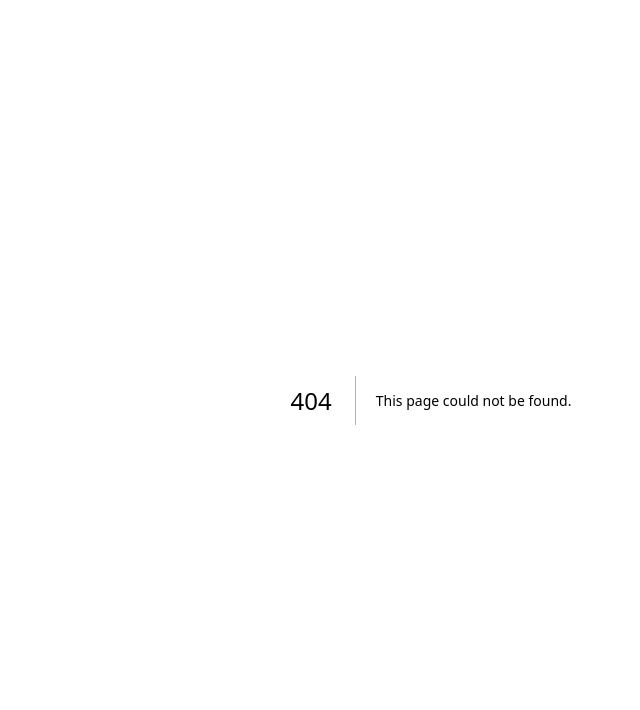
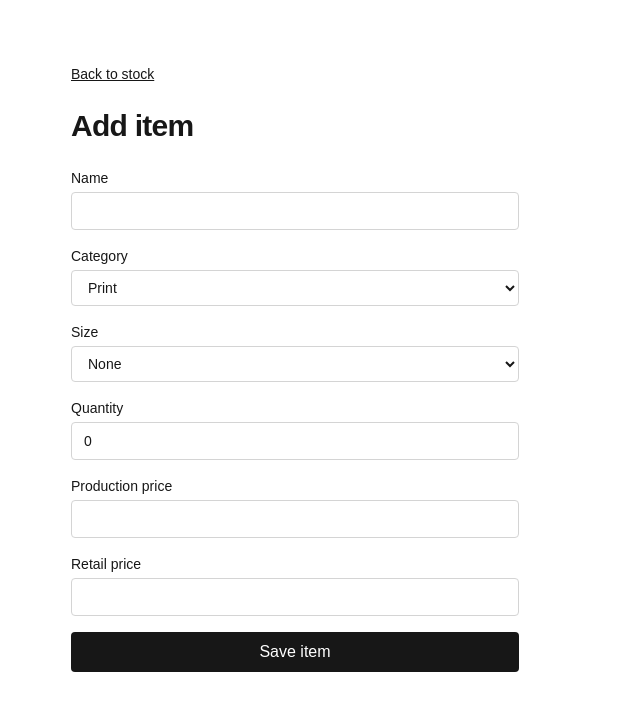
Before and after one commit to megamikanx/artist-alley-stock, a Next.js app: page /items/new in a window 1280 px wide. Before the commit this address had no page. Shown: the top 710 px of the page, without its empty margins (209-849 px from the left). Built offline with nearby package versions, Linux system fonts and the light colour scheme.

Commit message:
feat: save items

```diff
--- /dev/null
+++ b/src/app/items/[id]/page.tsx
@@ -0,0 +1,46 @@
+import Link from "next/link";
+import { notFound } from "next/navigation";
+import { createClient } from "@/lib/supabase/server";
+import { updateItem } from "../actions";
+import { ItemForm } from "../item-form";
+import type { ItemCategory, ItemSize } from "../types";
+
+export default async function EditItemPage({
+  params,
+  searchParams,
+}: {
+  params: Promise<{ id: string }>;
+  searchParams: Promise<{ error?: string }>;
+}) {
+  const { id } = await params;
+  const { error } = await searchParams;
+  const supabase = await createClient();
+  const { data: item } = await supabase
+    .from("items")
+    .select(
+      "id, name, category, size, quantity, production_price, retail_price",
+    )
+    .eq("id", Number(id))
+    .maybeSingle();
+
+  if (!item) notFound();
+
+  return (
+    <main className="mx-auto flex min-h-screen max-w-3xl flex-col gap-6 px-6 py-16">
+      <Link href="/" className="text-sm underline">
+        Back to stock
+      </Link>
+      <h1 className="text-3xl font-semibold tracking-tight">Edit item</h1>
+      {error ? <p className="text-sm text-red-600">{error}</p> : null}
+      <ItemForm
+        action={updateItem}
+        submitLabel="Save changes"
+        item={{
+          ...item,
+          category: item.category as ItemCategory,
+          size: item.size as ItemSize | null,
+        }}
+      />
+    </main>
+  );
+}
--- /dev/null
+++ b/src/app/items/actions.ts
@@ -0,0 +1,105 @@
+"use server";
+
+import { redirect } from "next/navigation";
+import { createClient } from "@/lib/supabase/server";
+
+const categories = ["print", "sticker", "handmade"] as const;
+const sizes = ["A3", "A4", "A5"] as const;
+
+function itemErrorMessage(error: { code?: string; message: string }) {
+  if (error.code === "23505") {
+    return "You already have an item with this name, category, and size.";
+  }
+  if (error.code === "23514") {
+    return "Prints need a size of A3, A4, or A5.";
+  }
+  return error.message;
+}
+
+function readItem(formData: FormData) {
+  const name = String(formData.get("name") ?? "").trim();
+  const category = String(formData.get("category") ?? "");
+  const size = String(formData.get("size") ?? "").trim();
+  const quantityRaw = String(formData.get("quantity") ?? "").trim();
+  const productionRaw = String(formData.get("production_price") ?? "").trim();
+  const retailRaw = String(formData.get("retail_price") ?? "").trim();
+  const quantity = Number(quantityRaw);
+  const money = /^\d+(\.\d{1,2})?$/;
+
+  if (!name) return { error: "Enter a name." };
+  if (!categories.includes(category as (typeof categories)[number])) {
+    return { error: "Choose a category." };
+  }
+  if (!Number.isInteger(quantity) || quantity < 0) {
+    return { error: "Quantity must be a whole number, zero or more." };
+  }
+  if (!money.test(productionRaw) || !money.test(retailRaw)) {
+    return { error: "Prices need dollars and up to two cents." };
+  }
+
+  const printSize = sizes.includes(size as (typeof sizes)[number]) ? size : "";
+  if (category === "print" && !printSize) {
+    return { error: "Prints need a size of A3, A4, or A5." };
+  }
+
+  return {
+    item: {
+      name,
+      category,
+      size: category === "print" ? printSize : null,
+      quantity,
+      production_price: productionRaw,
+      retail_price: retailRaw,
+    },
+  };
+}
+
+export async function createItem(formData: FormData) {
+  const parsed = readItem(formData);
+  if ("error" in parsed && parsed.error) {
+    redirect(`/items/new?error=${encodeURIComponent(parsed.error)}`);
+  }
+
+  const supabase = await createClient();
+  const {
+    data: { user },
+  } = await supabase.auth.getUser();
+  if (!user) redirect("/login");
+
+  const { error } = await supabase.from("items").insert({
+    ...parsed.item,
+    artist_id: user.id,
+  });
+
+  if (error) {
+    redirect(`/items/new?error=${encodeURIComponent(itemErrorMessage(error))}`);
+  }
+
+  redirect("/");
+}
+
+export async function updateItem(formData: FormData) {
+  const id = Number(formData.get("id"));
+  const back = `/items/${id}`;
+  const parsed = readItem(formData);
+  if (!Number.isInteger(id)) redirect("/?error=missing");
+  if ("error" in parsed && parsed.error) {
+    redirect(`${back}?error=${encodeURIComponent(parsed.error)}`);
+  }
+
+  const supabase = await createClient();
+  const { data, error } = await supabase
+    .from("items")
+    .update({ ...parsed.item, updated_at: new Date().toISOString() })
+    .eq("id", id)
+    .select("id");
+
+  if (error) {
+    redirect(`${back}?error=${encodeURIComponent(itemErrorMessage(error))}`);
+  }
+  if (!data?.length) {
+    redirect(`${back}?error=${encodeURIComponent("Item not found.")}`);
+  }
+
+  redirect("/");
+}
--- /dev/null
+++ b/src/app/items/item-form.tsx
@@ -0,0 +1,101 @@
+import type { ItemCategory, ItemSize } from "./types";
+
+export function ItemForm({
+  action,
+  item,
+  submitLabel,
+}: {
+  action: (formData: FormData) => void | Promise<void>;
+  submitLabel: string;
+  item?: {
+    id?: number;
+    name: string;
+    category: ItemCategory;
+    size: ItemSize | null;
+    quantity: number;
+    production_price: string | number;
+    retail_price: string | number;
+  };
+}) {
+  return (
+    <form action={action} className="flex max-w-md flex-col gap-4">
+      {item?.id ? <input type="hidden" name="id" value={item.id} /> : null}
+      <label className="flex flex-col gap-1 text-sm">
+        Name
+        <input
+          name="name"
+          required
+          defaultValue={item?.name ?? ""}
+          className="rounded border border-neutral-300 px-3 py-2"
+        />
+      </label>
+      <label className="flex flex-col gap-1 text-sm">
+        Category
+        <select
+          name="category"
+          defaultValue={item?.category ?? "print"}
+          className="rounded border border-neutral-300 px-3 py-2"
+        >
+          <option value="print">Print</option>
+          <option value="sticker">Sticker</option>
+          <option value="handmade">Handmade</option>
+        </select>
+      </label>
+      <label className="flex flex-col gap-1 text-sm">
+        Size
+        <select
+          name="size"
+          defaultValue={item?.size ?? ""}
+          className="rounded border border-neutral-300 px-3 py-2"
+        >
+          <option value="">None</option>
+          <option value="A3">A3</option>
+          <option value="A4">A4</option>
+          <option value="A5">A5</option>
+        </select>
+      </label>
+      <label className="flex flex-col gap-1 text-sm">
+        Quantity
+        <input
+          name="quantity"
+          type="number"
+          min={0}
+          step={1}
+          required
+          defaultValue={item?.quantity ?? 0}
+          className="rounded border border-neutral-300 px-3 py-2"
+        />
+      </label>
+      <label className="flex flex-col gap-1 text-sm">
+        Production price
+        <input
+          name="production_price"
+          type="number"
+          min={0}
+          step="0.01"
+          required
+          defaultValue={item?.production_price ?? ""}
+          className="rounded border border-neutral-300 px-3 py-2"
+        />
+      </label>
+      <label className="flex flex-col gap-1 text-sm">
+        Retail price
+        <input
+          name="retail_price"
+          type="number"
+          min={0}
+          step="0.01"
+          required
+          defaultValue={item?.retail_price ?? ""}
+          className="rounded border border-neutral-300 px-3 py-2"
+        />
+      </label>
+      <button
+        type="submit"
+        className="rounded bg-neutral-900 px-4 py-2 text-white"
+      >
+        {submitLabel}
+      </button>
+    </form>
+  );
+}
--- /dev/null
+++ b/src/app/items/new/page.tsx
@@ -0,0 +1,22 @@
+import Link from "next/link";
+import { createItem } from "../actions";
+import { ItemForm } from "../item-form";
+
+export default async function NewItemPage({
+  searchParams,
+}: {
+  searchParams: Promise<{ error?: string }>;
+}) {
+  const { error } = await searchParams;
+
+  return (
+    <main className="mx-auto flex min-h-screen max-w-3xl flex-col gap-6 px-6 py-16">
+      <Link href="/" className="text-sm underline">
+        Back to stock
+      </Link>
+      <h1 className="text-3xl font-semibold tracking-tight">Add item</h1>
+      {error ? <p className="text-sm text-red-600">{error}</p> : null}
+      <ItemForm action={createItem} submitLabel="Save item" />
+    </main>
+  );
+}
--- /dev/null
+++ b/src/app/items/types.ts
@@ -0,0 +1,2 @@
+export type ItemCategory = "print" | "sticker" | "handmade";
+export type ItemSize = "A3" | "A4" | "A5";
--- a/src/app/page.tsx
+++ b/src/app/page.tsx
@@ -1,5 +1,6 @@
 import { createClient } from "@/lib/supabase/server";
 import { signOut } from "./login/actions";
+import Link from "next/link";
 
 export default async function HomePage() {
   const supabase = await createClient();
@@ -13,7 +14,7 @@ export default async function HomePage() {
     .maybeSingle();
   const { data: items, error } = await supabase
     .from("items")
-    .select("id, name, category, size, quantity")
+    .select("id, name, category, size, quantity, production_price, retail_price")
     .order("name");
 
   return (
@@ -37,12 +38,19 @@ export default async function HomePage() {
         <p className="text-red-600">{profileError.message}</p>
       ) : null}
       {error ? <p className="text-red-600">{error.message}</p> : null}
+      <Link href="/items/new" className="text-sm underline">
+        Add item
+      </Link>
       {items && items.length > 0 ? (
         <ul className="flex flex-col gap-2">
           {items.map((item) => (
             <li key={item.id}>
-              {item.name}
-              {item.size ? ` (${item.size})` : ""} — {item.quantity} left
+              <Link href={`/items/${item.id}`} className="underline">
+                {item.name}
+              </Link>{" "}
+              ({item.category}
+              {item.size ? ` ${item.size}` : ""}) — {item.quantity} left · made $
+              {item.production_price} · sells ${item.retail_price}
             </li>
           ))}
         </ul>
```
